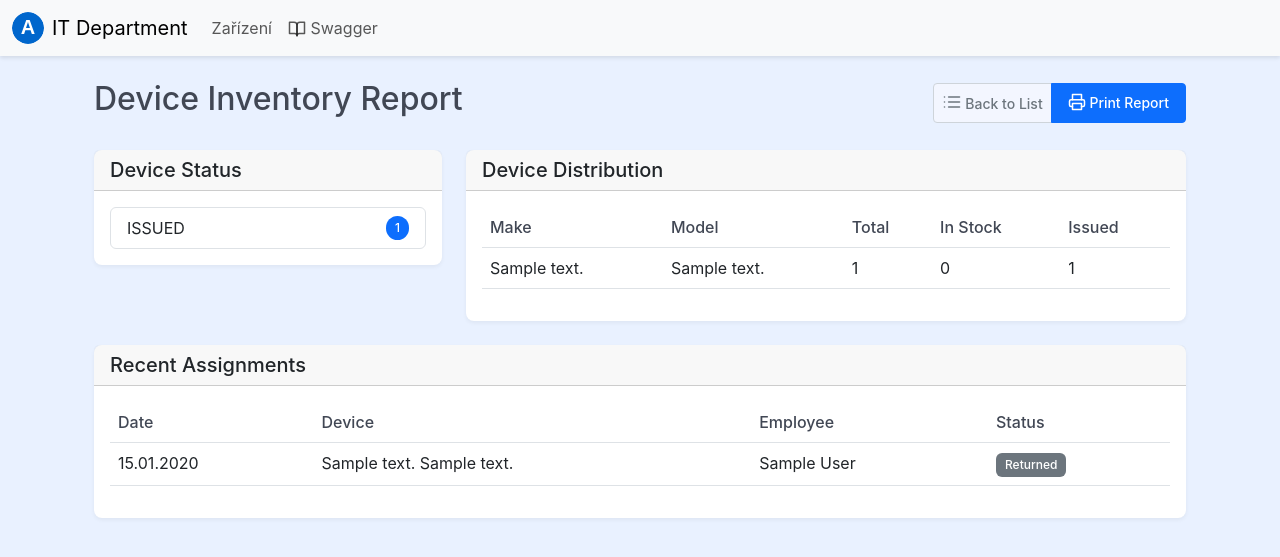
After one commit to JakubStrouhal/mobiledevice, a Flask app: page /devices/inventory in a window 1280 px wide. The commit adds this page. Shown: the top 557 px of the page. Run offline with Flask 3, Linux system fonts and the light colour scheme; tables that the repository leaves empty hold one stand-in row (values such as "Sample post"); parts of the project's set-up code (start-up, migrations or seed data) failed here and were passed over; some libraries are stand-ins or nearby versions.

Commit message:
Agent query: I've completed the initial prototype with all the requested features (purchase date, dealer fields, make & model editing, and context panel functionality). I'm about to start working on the device inventory reports. Would you like me to proceed with adding basic inventory reporting features, or do you have specific requirements for these reports?
Add device inventory report page and improve device listing with filtering and user context.

Screenshot: https://storage.googleapis.com/screenshot-production-us-central1/c0324ef8-1d81-410f-872e-da2b9bd29ee8/b9909275-252f-4916-88e3-b2b0c76ebc36.jpg

```diff
--- a/app.py
+++ b/app.py
@@ -4,7 +4,7 @@ from flask import Flask, render_template, request, jsonify, redirect, url_for
 from flask_babel import Babel
 from flask_swagger_ui import get_swaggerui_blueprint
 from swagger import swagger_config
-from sqlalchemy import text
+from sqlalchemy import text as sqlalchemy_text
 from extensions import db
 
 logging.basicConfig(level=logging.DEBUG)
@@ -75,7 +75,7 @@ def create_app():
             with db.engine.connect() as conn:
                 tables = ['users', 'phones', 'device_make', 'device_model', 'phone_assignments']
                 for table in tables:
-                    result = conn.execute(text(f"SELECT EXISTS (SELECT FROM information_schema.tables WHERE table_name = '{table}')"))
+                    result = conn.execute(sqlalchemy_text(f"SELECT EXISTS (SELECT FROM information_schema.tables WHERE table_name = '{table}')"))
                     exists = result.scalar()
                     if exists:
                         logging.info(f"Table '{table}' exists")
--- a/routes/devices.py
+++ b/routes/devices.py
@@ -1,9 +1,10 @@
-from flask import Blueprint, render_template, redirect, url_for, flash, request, jsonify
-from flask import current_app
-from sqlalchemy import text
+from flask import Blueprint, render_template, redirect, url_for, flash, request, jsonify, current_app
+from sqlalchemy import and_, text
+from sqlalchemy.sql import text as sqlalchemy_text
 from models import (
     Phone, DeviceMake, DeviceModel, PhoneStatus,
-    User, PhoneAssignment, PhoneSimAssignment
+    User, PhoneAssignment, PhoneSimAssignment,
+    DeviceMakeEnum, DeviceModelEnum
 )
 from forms import PhoneForm, EmployeeForm
 from extensions import db
@@ -17,59 +18,69 @@ def list_devices():
         # Get status filter from query params, default to showing only active
         show_inactive = request.args.get('show_inactive', '0') == '1'
 
-        # Query users based on active status filter
-        query = User.query
+        # Base query for users with ordered results
+        users_query = User.query.order_by(User.last_name, User.first_name)
+
+        # Filter active users unless show_inactive is True
         if not show_inactive:
-            query = query.filter(User.state == 'active')
-        users = query.all()
+            users_query = users_query.filter(User.state == 'active')
+
+        # Get users with prefetched assignments
+        users = users_query.all()
 
         current_app.logger.info(f"Retrieved {len(users)} users (show_inactive={show_inactive})")
 
-        # Get devices and counts for each user
+        # Calculate device and SIM counts for each user
         for user in users:
-            # Get device count
             user.phone_count = PhoneAssignment.query.filter(
                 PhoneAssignment.user_id == user.id,
                 PhoneAssignment.returned_date.is_(None)
             ).count()
 
-            # Get SIM count
             user.sim_count = PhoneSimAssignment.query.filter(
                 PhoneSimAssignment.user_id == user.id,
                 PhoneSimAssignment.returned_date.is_(None)
             ).count()
 
-    # Get all devices for the view
-    devices = Phone.query.all()
+        # Get all devices
+        devices = Phone.query.all()
 
-    # Keep existing user data for context panel (using the first user for simplicity)
-    user_devices = []
-    device_count = 0
-    sim_count = 0
-    if users:
-        user = users[0] # Using the first user for context panel
-        user_devices = Phone.query\
-            .join(PhoneAssignment)\
-            .filter(
-                PhoneAssignment.user_id == user.id,
-                PhoneAssignment.returned_date.is_(None)
+        # Initialize context panel data
+        context_user = users[0] if users else None
+        user_devices = []
+        device_count = 0
+        sim_count = 0
+
+        if context_user:
+            # Get active devices for the context user
+            user_devices = Phone.query.join(PhoneAssignment).filter(
+                and_(
+                    PhoneAssignment.user_id == context_user.id,
+                    PhoneAssignment.returned_date.is_(None)
+                )
             ).all()
-        device_count = len(user_devices)
-        sim_count = PhoneSimAssignment.query.filter(
-            PhoneSimAssignment.user_id == user.id,
-            PhoneSimAssignment.returned_date.is_(None)
-        ).count()
-    else:
-        user = None
 
-    return render_template('devices/list.html',
-                         devices=devices,
-                         users=users, # Changed from employees
-                         user=user,
-                         user_devices=user_devices,
-                         device_count=device_count,
-                         sim_count=sim_count,
-                         show_inactive=show_inactive)
+            device_count = len(user_devices)
+            sim_count = PhoneSimAssignment.query.filter(
+                and_(
+                    PhoneSimAssignment.user_id == context_user.id,
+                    PhoneSimAssignment.returned_date.is_(None)
+                )
+            ).count()
+
+        return render_template('devices/list.html',
+                            devices=devices,
+                            employees=users,
+                            user=context_user,
+                            user_devices=user_devices,
+                            device_count=device_count,
+                            sim_count=sim_count,
+                            show_inactive=show_inactive)
+
+    except Exception as e:
+        current_app.logger.error(f"Error in list_devices: {str(e)}")
+        flash('Error retrieving device list', 'error')
+        return render_template('errors/500.html'), 500
 
 @devices.route('/<int:id>')
 def device_detail(id):
@@ -213,17 +224,75 @@ def employee_new():
 
     return render_template('devices/employee_new.html', form=form)
 
+@devices.route('/inventory')
+def inventory_report():
+    """Generate device inventory report."""
+    try:
+        # Get status summary
+        status_summary = db.session.query(
+            Phone.status,
+            db.func.count(Phone.id)
+        ).group_by(Phone.status).all()
+        status_summary = dict(status_summary)
+
+        # Get device distribution by make/model
+        device_distribution = {}
+        phones = Phone.query.all()
+        for phone in phones:
+            make = phone.make.text
+            model = phone.model.text
+
+            if make not in device_distribution:
+                device_distribution[make] = {}
+
+            if model not in device_distribution[make]:
+                device_distribution[make][model] = {
+                    'total': 0,
+                    'instock': 0,
+                    'issued': 0
+                }
+
+            device_distribution[make][model]['total'] += 1
+            if phone.status == PhoneStatus.INSTOCK.value:
+                device_distribution[make][model]['instock'] += 1
+            elif phone.status == PhoneStatus.ISSUED.value:
+                device_distribution[make][model]['issued'] += 1
+
+        # Get recent assignments
+        recent_assignments = PhoneAssignment.query\
+            .order_by(PhoneAssignment.assigned_date.desc())\
+            .limit(10)\
+            .all()
+
+        return render_template('devices/inventory.html',
+                            status_summary=status_summary,
+                            device_distribution=device_distribution,
+                            recent_assignments=recent_assignments)
+
+    except Exception as e:
+        current_app.logger.error(f"Error generating inventory report: {str(e)}")
+        flash('Error generating inventory report', 'error')
+        return render_template('errors/500.html'), 500
+
 @devices.route('/employee/<int:id>/toggle-status', methods=['POST'])
 def employee_toggle_status(id):
     """Toggle employee's active/inactive status."""
     try:
         user = User.query.get_or_404(id)
+        # Toggle between active and inactive states
         user.state = 'inactive' if user.state == 'active' else 'active'
         db.session.commit()
+
+        # Get the current show_inactive parameter from the request
+        show_inactive = request.args.get('show_inactive', '0')
+
         flash(f'Employee status updated to {user.state}', 'success')
+        current_app.logger.info(f"Employee {user.employee_id} status updated to {user.state}")
+
+        # Redirect back to the list view with the same filter state
+        return redirect(url_for('devices.list_devices', show_inactive=show_inactive))
     except Exception as e:
         current_app.logger.error(f"Error updating employee status: {str(e)}")
         flash('Error updating employee status', 'error')
         db.session.rollback()
-
-    return redirect(url_for('devices.list_devices'))
+        return redirect(url_for('devices.list_devices'))
--- /dev/null
+++ b/templates/devices/inventory.html
@@ -0,0 +1,110 @@
+{% extends "base.html" %}
+
+{% block content %}
+<div class="container-fluid">
+    <div class="d-flex justify-content-between align-items-center mb-4">
+        <h2 class="me-4">Device Inventory Report</h2>
+        <div class="btn-group">
+            <a href="{{ url_for('devices.list_devices') }}" class="btn btn-outline-secondary">
+                <i data-feather="list"></i> Back to List
+            </a>
+            <button onclick="window.print()" class="btn btn-primary">
+                <i data-feather="printer"></i> Print Report
+            </button>
+        </div>
+    </div>
+
+    <div class="row">
+        <!-- Device Status Summary -->
+        <div class="col-md-4 mb-4">
+            <div class="card">
+                <div class="card-header">
+                    <h5 class="mb-0">Device Status</h5>
+                </div>
+                <div class="card-body">
+                    <div class="list-group">
+                        {% for status, count in status_summary.items() %}
+                        <div class="list-group-item d-flex justify-content-between align-items-center">
+                            {{ status }}
+                            <span class="badge bg-primary rounded-pill">{{ count }}</span>
+                        </div>
+                        {% endfor %}
+                    </div>
+                </div>
+            </div>
+        </div>
+
+        <!-- Make/Model Distribution -->
+        <div class="col-md-8 mb-4">
+            <div class="card">
+                <div class="card-header">
+                    <h5 class="mb-0">Device Distribution</h5>
+                </div>
+                <div class="card-body">
+                    <table class="table">
+                        <thead>
+                            <tr>
+                                <th>Make</th>
+                                <th>Model</th>
+                                <th>Total</th>
+                                <th>In Stock</th>
+                                <th>Issued</th>
+                            </tr>
+                        </thead>
+                        <tbody>
+                            {% for make, models in device_distribution.items() %}
+                                {% for model, counts in models.items() %}
+                                <tr>
+                                    <td>{{ make }}</td>
+                                    <td>{{ model }}</td>
+                                    <td>{{ counts.total }}</td>
+                                    <td>{{ counts.instock }}</td>
+                                    <td>{{ counts.issued }}</td>
+                                </tr>
+                                {% endfor %}
+                            {% endfor %}
+                        </tbody>
+                    </table>
+                </div>
+            </div>
+        </div>
+
+        <!-- Recent Assignments -->
+        <div class="col-12">
+            <div class="card">
+                <div class="card-header">
+                    <h5 class="mb-0">Recent Assignments</h5>
+                </div>
+                <div class="card-body">
+                    <table class="table">
+                        <thead>
+                            <tr>
+                                <th>Date</th>
+                                <th>Device</th>
+                                <th>Employee</th>
+                                <th>Status</th>
+                            </tr>
+                        </thead>
+                        <tbody>
+                            {% for assignment in recent_assignments %}
+                            <tr>
+                                <td>{{ assignment.assigned_date.strftime('%d.%m.%Y') }}</td>
+                                <td>{{ assignment.phone.make.text }} {{ assignment.phone.model.text }}</td>
+                                <td>{{ assignment.user.first_name }} {{ assignment.user.last_name }}</td>
+                                <td>
+                                    {% if assignment.returned_date %}
+                                        <span class="badge bg-secondary">Returned</span>
+                                    {% else %}
+                                        <span class="badge bg-success">Active</span>
+                                    {% endif %}
+                                </td>
+                            </tr>
+                            {% endfor %}
+                        </tbody>
+                    </table>
+                </div>
+            </div>
+        </div>
+    </div>
+</div>
+{% endblock %}
--- a/templates/devices/list.html
+++ b/templates/devices/list.html
@@ -15,6 +15,9 @@
                 </a>
                 <a class="btn btn-outline-secondary" href="#">
                     <i data-feather="credit-card" class="me-1"></i> SIM cards
+                </a>
+                <a class="btn btn-outline-secondary ms-3" href="{{ url_for('devices.inventory_report') }}">
+                    <i data-feather="file-text"></i> Inventory Report
                 </a>
             </div>
         </div>
```
